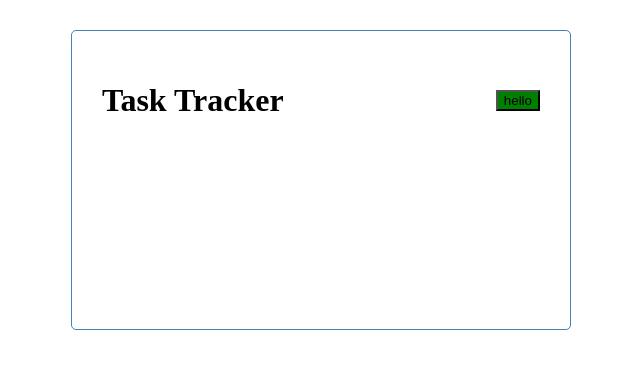
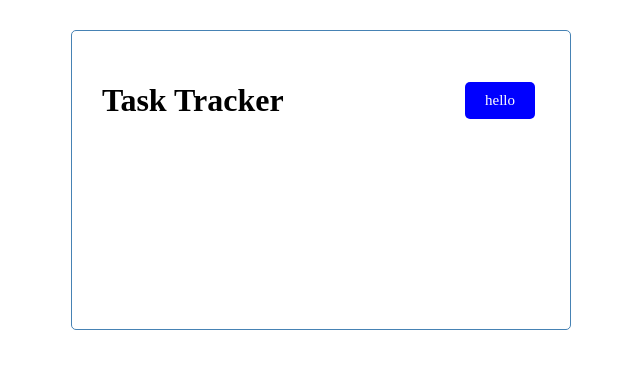
Before and after one commit to Katiasfihi/first-angular-app, an Angular app: page / in a window 1280 px wide. Shown: the top 368 px of the page, without its empty margins (319-959 px from the left). Built offline with nearby package versions, Linux system fonts and the light colour scheme.

Commit message:
local REST API

```diff
--- /dev/null
+++ b/src/app/Task.ts
@@ -0,0 +1,6 @@
+export interface Task {
+    id?: number;
+    text: string;
+    day: string;
+    reminder: boolean
+}
--- a/src/app/components/button/button.component.css
+++ b/src/app/components/button/button.component.css
@@ -0,0 +1,24 @@
+.btn {
+    display: inline-block;
+    background: #000;
+    color: #fff;
+    border: none;
+    padding: 10px 20px;
+    margin: 5px;
+    border-radius: 5px;
+    cursor: pointer;
+    text-decoration: none;
+    font-size: 15px;
+    font-family: inherit;
+  }
+  .btn:focus {
+    outline: none;
+  }
+  .btn:active {
+    transform: scale(0.98);
+  }
+
+  .btn-block {
+    display: block;
+    width: 100%;
+  }
--- a/src/app/components/button/button.component.html
+++ b/src/app/components/button/button.component.html
@@ -1 +1,6 @@
-<button [ngStyle]="{'background-color': color}" class="btn">{{text}}</button>
+<button [ngStyle]="{'background-color': color}"
+        class="btn"
+        (click)="onClick()"
+>
+{{text}}
+</button>
--- a/src/app/components/button/button.component.ts
+++ b/src/app/components/button/button.component.ts
@@ -1,4 +1,4 @@
-import { Component, OnInit, Input } from '@angular/core';
+import { Component, OnInit, Input, Output, EventEmitter } from '@angular/core';
 
 @Component({
   selector: 'app-button',
@@ -8,10 +8,15 @@ import { Component, OnInit, Input } from '@angular/core';
 export class ButtonComponent implements OnInit {
   @Input() text: string = '';
   @Input() color: string ='';
+  @Output() btnClick = new EventEmitter()
 
   constructor() { }
 
   ngOnInit(): void {
   }
 
+  onClick() {
+    this.btnClick.emit()
+  }
+
 }
--- a/src/app/components/header/header.component.html
+++ b/src/app/components/header/header.component.html
@@ -1,4 +1,4 @@
 <header>
     <h1>{{ title }}</h1>
-    <app-button color='green' text='hello'></app-button>
+    <app-button color='blue' text='hello' (btnClick)='toggleAddTask()'></app-button>
 </header>
--- a/src/app/components/header/header.component.ts
+++ b/src/app/components/header/header.component.ts
@@ -11,4 +11,8 @@ export class HeaderComponent implements OnInit {
 
   ngOnInit(): void {}
 
+  toggleAddTask() {
+    console.log('toggle')
+  }
+
 }
```
Also changed, not shown: src/app/mock-tasks.ts (added, +22 -0 lines).
